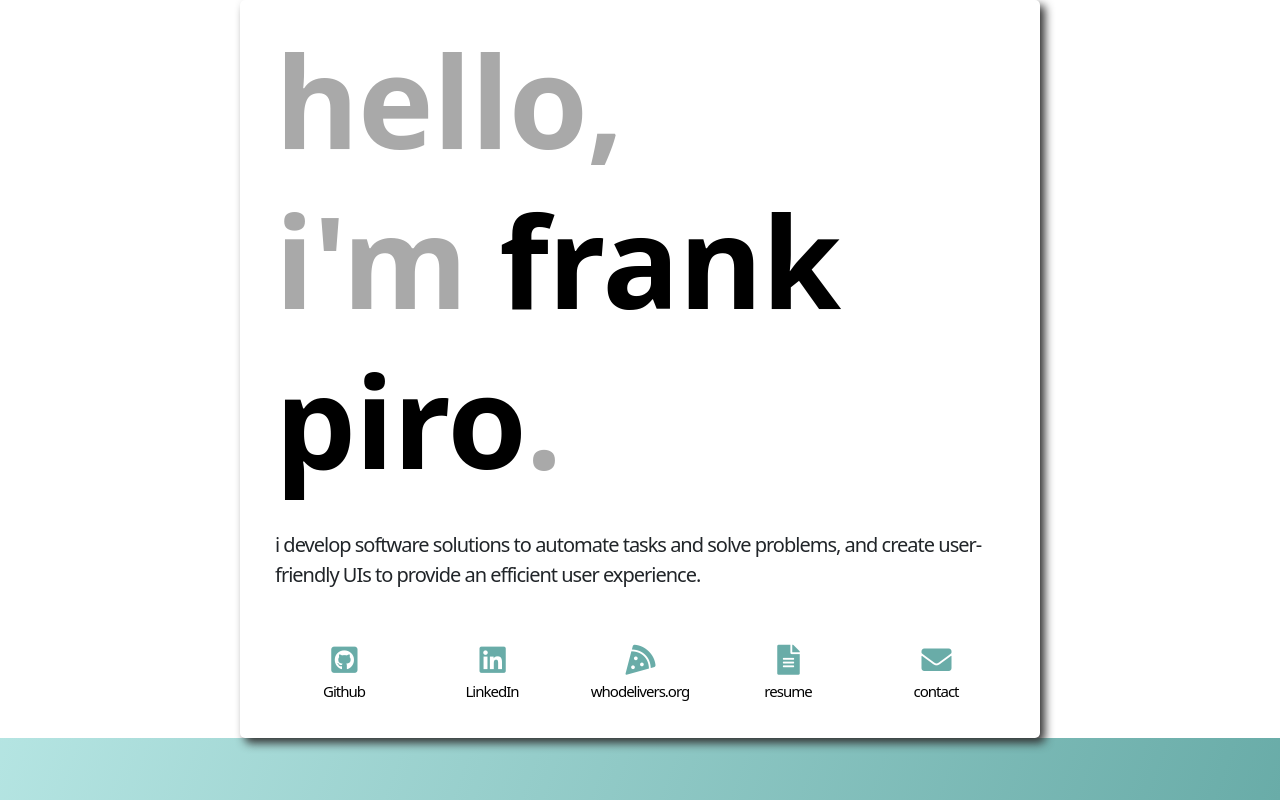
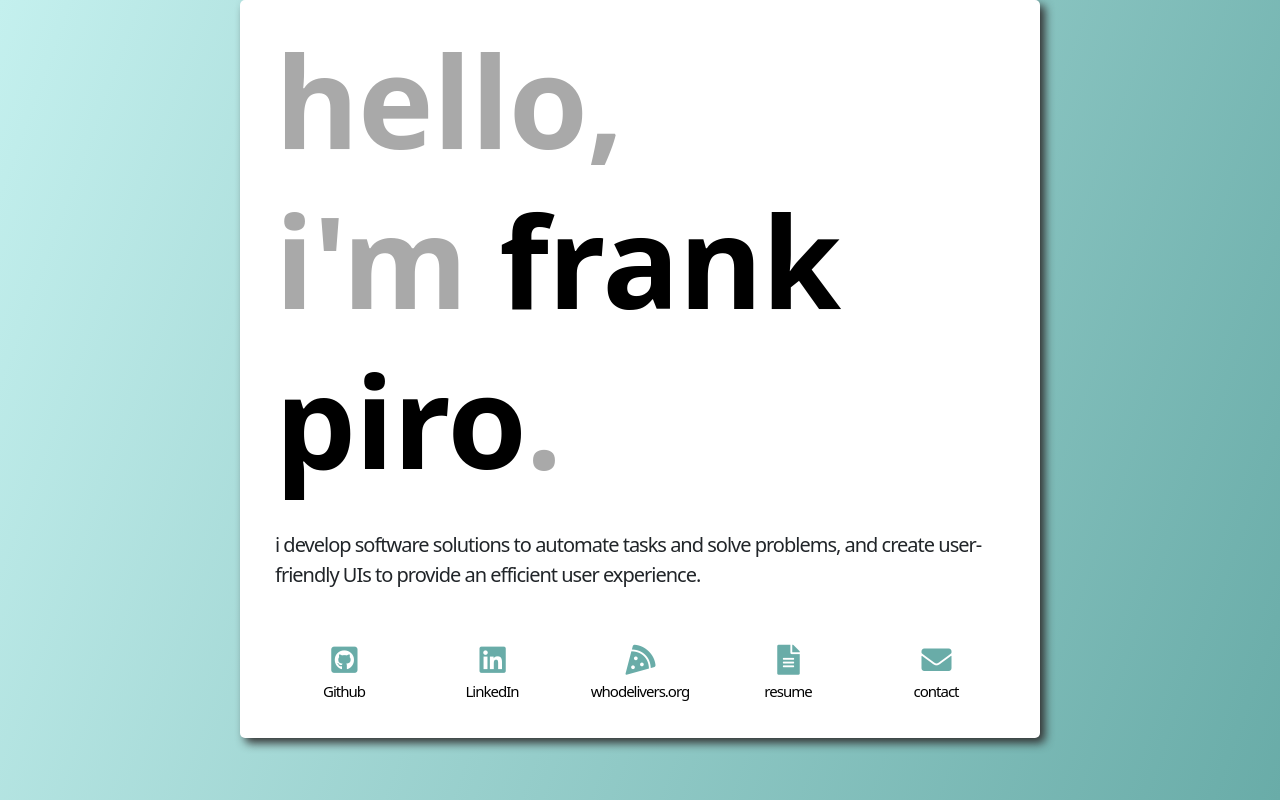
Before and after one commit to isayrelax/frankfolio, a React (Create React App) app: page / in a window 1280 px wide. Built offline with nearby package versions, Linux system fonts and the light colour scheme.

Commit message:
swap html with body in App.css, comment margin attr

```diff
--- a/src/App.css
+++ b/src/App.css
@@ -1,7 +1,7 @@
-html {
+body {
     background-image: linear-gradient(110deg, #c4f0ee, #69aca8);
     background-size: cover;
-    /* min-height: calc(100vh - 100px); */
+    min-height: calc(100vh - 100px);
     /* margin: 15% 15%; */
     /* background: white; */
     background-attachment: fixed;
```
